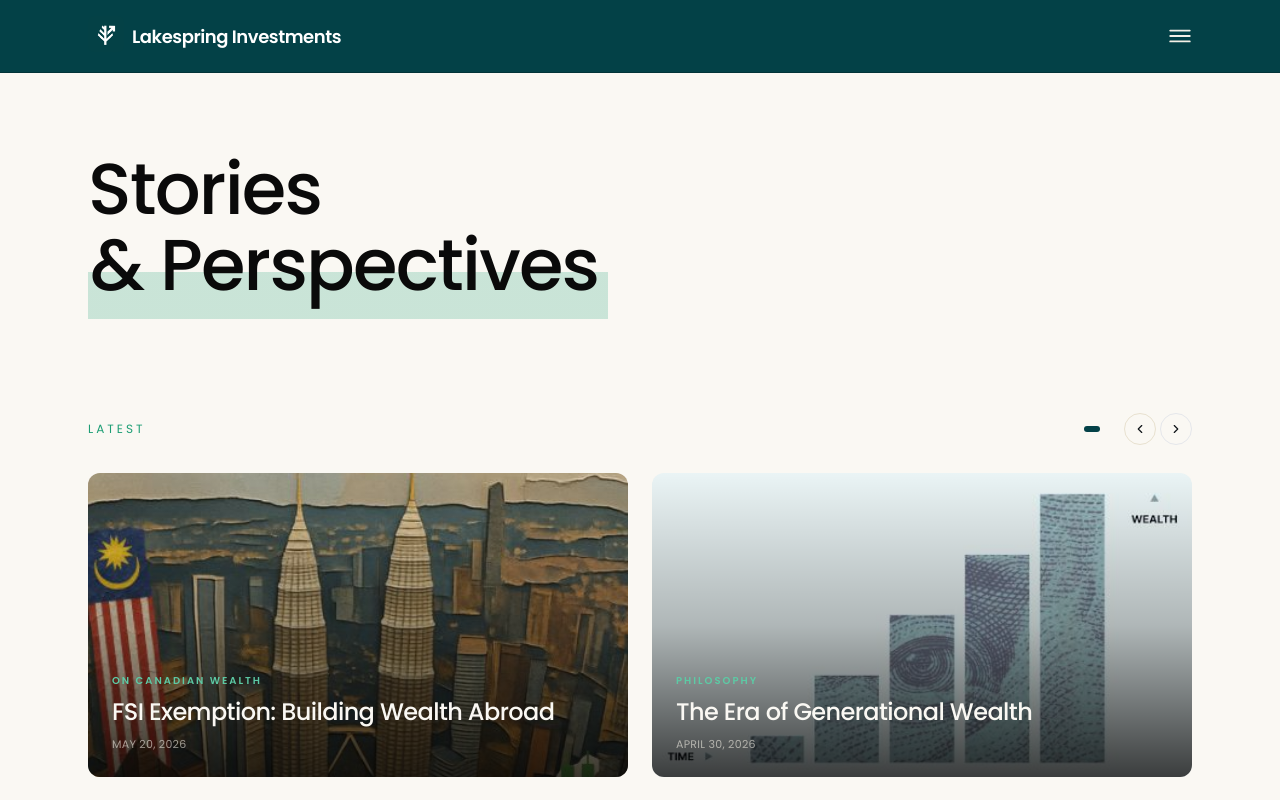
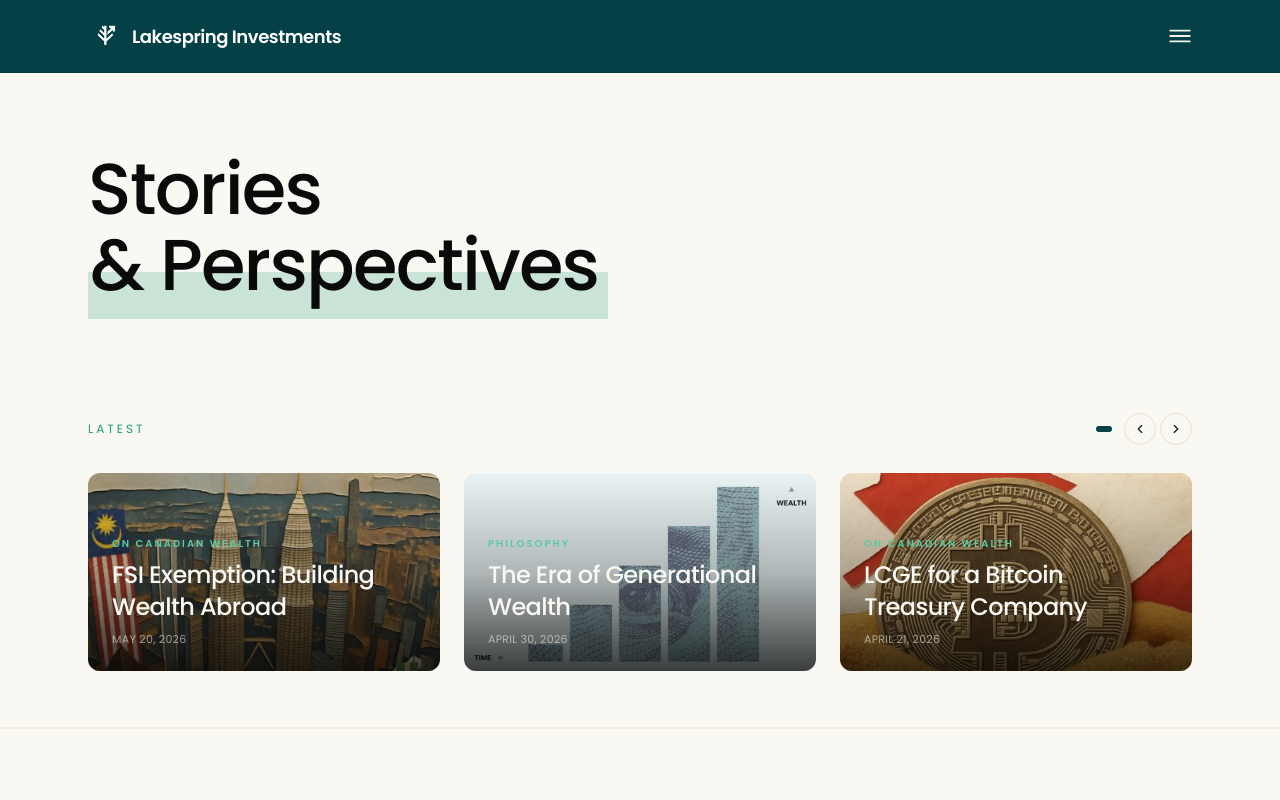
Before and after one commit to lakespringinvestments/lakespring-site, a Next.js app: page / in a window 1280 px wide. Shown: the top 800 px of the page. Built offline with nearby package versions, Linux system fonts and the light colour scheme; no server answers.

Commit message:
Update LatestCarousel.tsx

```diff
--- a/src/components/Articles/LatestCarousel.tsx
+++ b/src/components/Articles/LatestCarousel.tsx
@@ -24,8 +24,8 @@ const FALLBACK_TILES = [
 export default function LatestCarousel({ articles }: { articles: ArticleMeta[] }) {
   const [index, setIndex] = useState(0);
 
-  // Total number of pages (2 tiles per page)
-  const pageCount = Math.ceil(articles.length / 2);
+  // Total number of pages (3 tiles per page)
+  const pageCount = Math.ceil(articles.length / 3);
   const canPrev = index > 0;
   const canNext = index < pageCount - 1;
 
@@ -33,7 +33,7 @@ export default function LatestCarousel({ articles }: { articles: ArticleMeta[] }
   const next = () => setIndex((i) => Math.min(pageCount - 1, i + 1));
 
   // Slice the two visible articles
-  const visible = articles.slice(index * 2, index * 2 + 2);
+  const visible = articles.slice(index * 3, index * 3 + 3);
 
   if (articles.length === 0) return null;
 
@@ -97,10 +97,10 @@ export default function LatestCarousel({ articles }: { articles: ArticleMeta[] }
         </div>
 
         {/* Tiles — always 2 columns on md+, stack on mobile */}
-        <div className="grid grid-cols-1 md:grid-cols-2 gap-5 md:gap-6">
+        <div className="grid grid-cols-1 md:grid-cols-3 gap-5 md:gap-6">
           {visible.map((article, i) => {
             const hasImage = Boolean(article.coverImage);
-            const fallback = FALLBACK_TILES[(index * 2 + i) % FALLBACK_TILES.length];
+            const fallback = FALLBACK_TILES[(index * 3 + i) % FALLBACK_TILES.length];
 
             return (
               <Link
@@ -114,7 +114,7 @@ export default function LatestCarousel({ articles }: { articles: ArticleMeta[] }
                       src={article.coverImage as string}
                       alt={article.title}
                       fill
-                      sizes="(min-width: 768px) 50vw, 100vw"
+                      sizes="(min-width: 768px) 33vw, 100vw"
                       className="object-cover transition-transform duration-500 group-hover:scale-[1.03]"
                       style={{
                         objectPosition: article.coverPosition ?? "center center",
```
